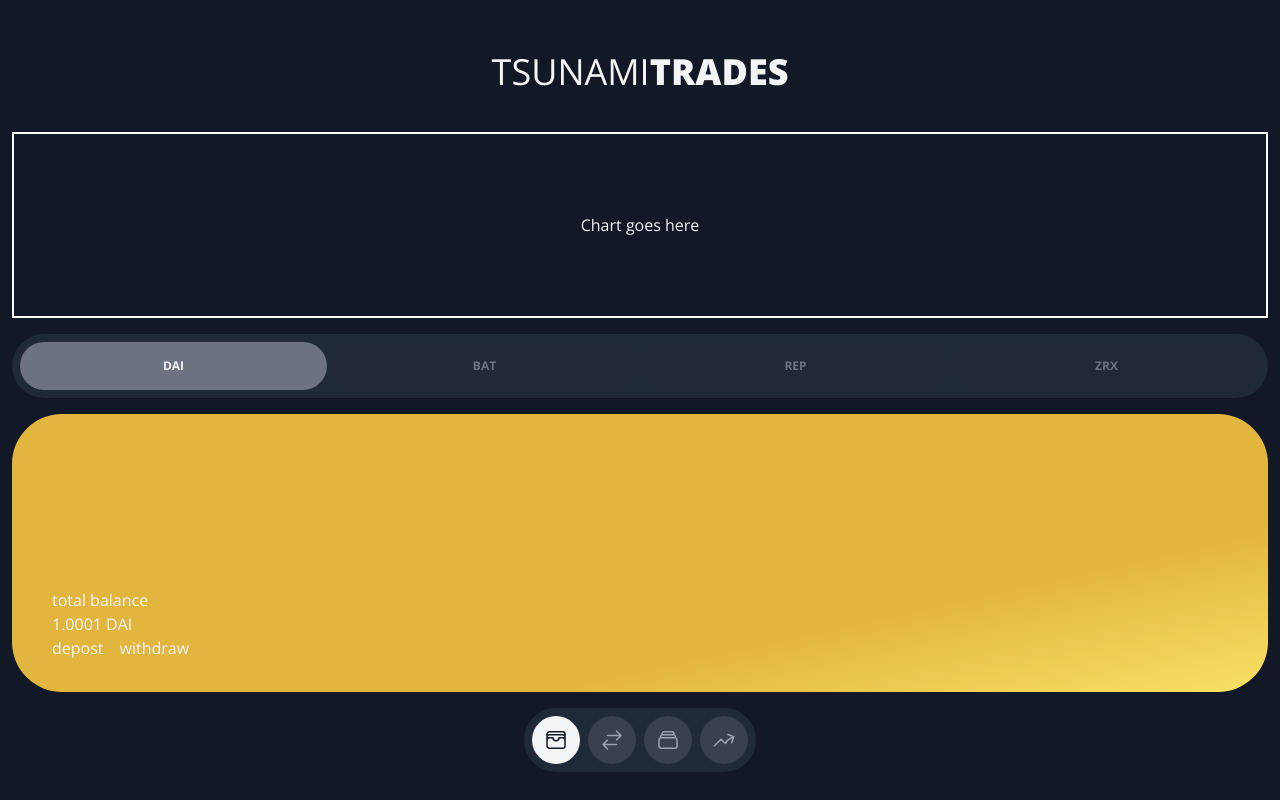
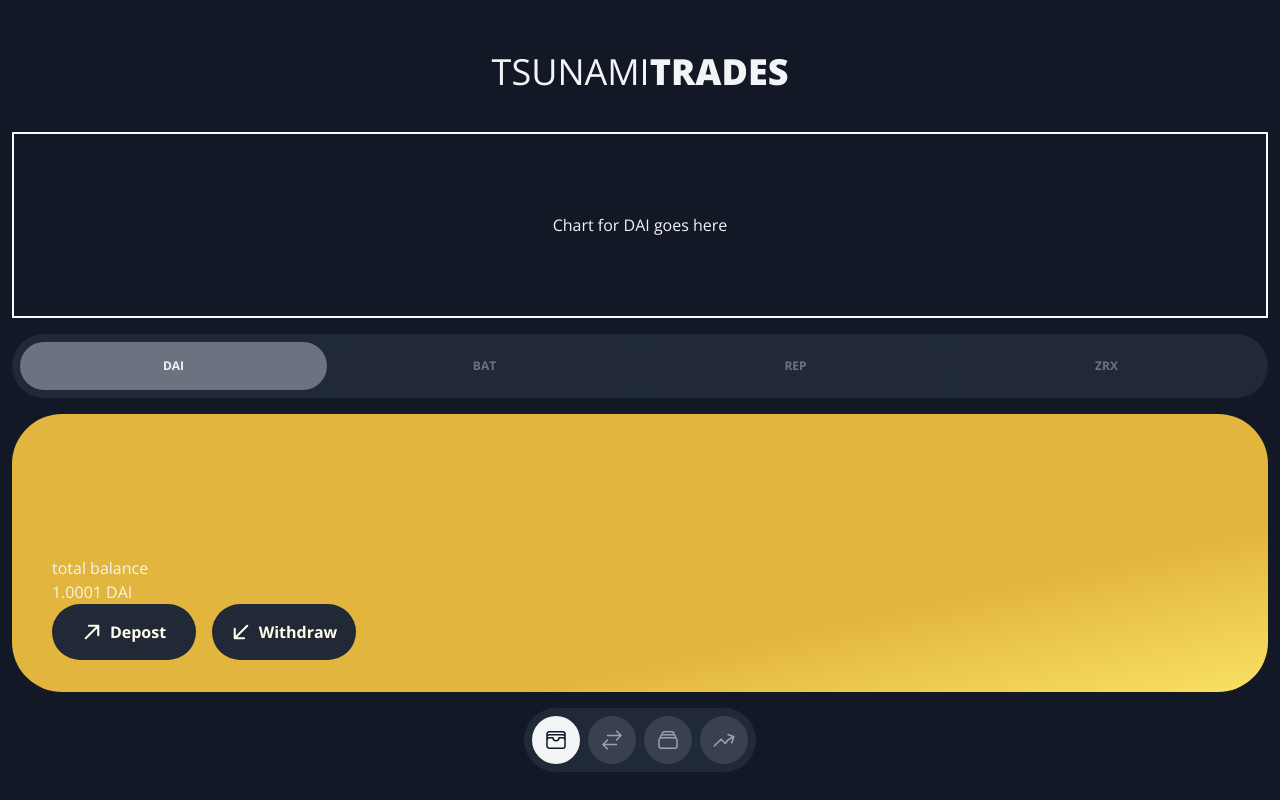
Before and after one commit to jacobvanschenck/Dex, a React (Vite) app in the folder client/: page / in a window 1280 px wide. Built offline with nearby package versions, Linux system fonts and the light colour scheme.

Commit message:
primary buttons

```diff
--- a/client/src/AppLayout.tsx
+++ b/client/src/AppLayout.tsx
@@ -1,17 +1,22 @@
+import { useState } from 'react';
 import TokenPillsContainer from './components/TokenPillsContainer';
 import MobileNav from './components/nav/MobileNav';
-import WalletCard from './components/wallet/WalletCard';
+import { CARDS, CardType, TOKENS, TokenType } from './types';
+import CardContainer from './components/cards/CardContainer';
 
 export default function AppLayout() {
+  const [currentCard, setCurrentCard] = useState<CardType>(CARDS[0]);
+  const [selectedToken, setSelectedToken] = useState<TokenType>(TOKENS[0]);
+
   return (
     <div className="flex flex-col gap-4 items-center py-7 px-3 h-screen font-sans text-neutral-100 bg-neutral-900">
       <div className="py-6 text-4xl font-light uppercase">
         Tsunami<span className="font-extrabold">Trades</span>
       </div>
-      <div className="flex justify-center items-center w-full h-1/4 border-2 bg border-neutral-50">Chart goes here</div>
-      <TokenPillsContainer />
-      <WalletCard />
-      <MobileNav />
+      <div className="flex justify-center items-center w-full h-1/4 border-2 bg border-neutral-50">{`Chart for ${selectedToken} goes here`}</div>
+      <TokenPillsContainer selectedToken={selectedToken} setSelectedToken={setSelectedToken} />
+      <CardContainer card={currentCard} />
+      <MobileNav currentCard={currentCard} setCurrentCard={setCurrentCard} />
     </div>
   );
 }
--- a/client/src/components/TokenButton.tsx
+++ b/client/src/components/TokenButton.tsx
@@ -1,9 +1,10 @@
 import { Dispatch, SetStateAction } from 'react';
+import { TokenType } from '../types';
 
 type TokenButtonProps = {
-  token: string;
+  token: TokenType;
   isSelected: boolean;
-  setSelectedToken: Dispatch<SetStateAction<string>>;
+  setSelectedToken: Dispatch<SetStateAction<TokenType>>;
 };
 
 export default function TokenButton({ token, isSelected, setSelectedToken }: TokenButtonProps) {
--- a/client/src/components/TokenPillsContainer.tsx
+++ b/client/src/components/TokenPillsContainer.tsx
@@ -1,13 +1,16 @@
-import { useState } from 'react';
+import { Dispatch, SetStateAction } from 'react';
 import TokenButton from './TokenButton';
+import { TOKENS, TokenType } from '../types';
 
-export default function TokenPillsContainer() {
-  const tokens = ['DAI', 'BAT', 'REP', 'ZRX'];
-  const [selectedToken, setSelectedToken] = useState(tokens[0]);
+type TokenPillsContainerProps = {
+  selectedToken: TokenType;
+  setSelectedToken: Dispatch<SetStateAction<TokenType>>;
+};
 
+export default function TokenPillsContainer({ selectedToken, setSelectedToken }: TokenPillsContainerProps) {
   return (
     <div className="flex gap-1 p-2 w-full bg-gray-800 rounded-[50px]">
-      {tokens.map((t, i) => (
+      {TOKENS.map((t, i) => (
         <TokenButton key={i} token={t} isSelected={selectedToken === t} setSelectedToken={setSelectedToken} />
       ))}
     </div>
--- /dev/null
+++ b/client/src/components/cards/CardContainer.tsx
@@ -0,0 +1,29 @@
+import { CardType } from '../../types';
+import OrderCard from './OrderCard';
+import PriceCard from './PriceCard';
+import TradeCard from './TradeCard';
+import WalletCard from './WalletCard';
+
+type CardContainerProps = {
+  card: CardType;
+};
+
+export default function CardContainer({ card }: CardContainerProps) {
+  const renderCard = (card: CardType) => {
+    switch (card) {
+      case 'WALLET':
+        return <WalletCard />;
+      case 'TRADE':
+        return <TradeCard />;
+      case 'ORDER':
+        return <OrderCard />;
+      case 'PRICE':
+        return <PriceCard />;
+    }
+  };
+  return (
+    <div className="flex flex-1 py-8 px-10 w-full bg-gradient-to-br rounded-[50px] from-primary-500 from-70% to-primary-300">
+      {renderCard(card)}
+    </div>
+  );
+}
--- /dev/null
+++ b/client/src/components/cards/OrderCard.tsx
@@ -0,0 +1,12 @@
+export default function OrderCard() {
+  return (
+    <div className="flex flex-col justify-end items-start">
+      <p>OrderCard</p>
+      <p>total balance</p>
+      <p>1.0001 DAI</p>
+      <div className="flex gap-4">
+        <button>depost</button> <button>withdraw</button>
+      </div>
+    </div>
+  );
+}
--- /dev/null
+++ b/client/src/components/cards/PriceCard.tsx
@@ -0,0 +1,12 @@
+export default function PriceCard() {
+  return (
+    <div className="flex flex-col justify-end items-start">
+      <p>PriceCard</p>
+      <p>total balance</p>
+      <p>1.0001 DAI</p>
+      <div className="flex gap-4">
+        <button>depost</button> <button>withdraw</button>
+      </div>
+    </div>
+  );
+}
--- /dev/null
+++ b/client/src/components/cards/TradeCard.tsx
@@ -0,0 +1,12 @@
+export default function TradeCard() {
+  return (
+    <div className="flex flex-col justify-end items-start">
+      <p>TradeCard</p>
+      <p>total balance</p>
+      <p>1.0001 DAI</p>
+      <div className="flex gap-4">
+        <button>depost</button> <button>withdraw</button>
+      </div>
+    </div>
+  );
+}
--- /dev/null
+++ b/client/src/components/cards/WalletCard.tsx
@@ -0,0 +1,38 @@
+import { PrimaryButton } from '../shared/PrimaryButton';
+
+export default function WalletCard() {
+  return (
+    <div className="flex flex-col justify-end items-start">
+      <p>total balance</p>
+      <p>1.0001 DAI</p>
+      <div className="flex gap-4">
+        <PrimaryButton>
+          <svg
+            xmlns="http://www.w3.org/2000/svg"
+            fill="none"
+            viewBox="0 0 24 24"
+            strokeWidth={2.5}
+            stroke="currentColor"
+            className="w-5 h-5"
+          >
+            <path strokeLinecap="round" strokeLinejoin="round" d="M4.5 19.5l15-15m0 0H8.25m11.25 0v11.25" />
+          </svg>
+          Depost
+        </PrimaryButton>
+        <PrimaryButton>
+          <svg
+            xmlns="http://www.w3.org/2000/svg"
+            fill="none"
+            viewBox="0 0 24 24"
+            strokeWidth={2.5}
+            stroke="currentColor"
+            className="w-5 h-5"
+          >
+            <path strokeLinecap="round" strokeLinejoin="round" d="M19.5 4.5l-15 15m0 0h11.25m-11.25 0V8.25" />
+          </svg>
+          Withdraw
+        </PrimaryButton>
+      </div>
+    </div>
+  );
+}
--- a/client/src/components/nav/MobileNav.tsx
+++ b/client/src/components/nav/MobileNav.tsx
@@ -1,13 +1,16 @@
-import { useState } from 'react';
+import { Dispatch, SetStateAction } from 'react';
 import NavButton from './NavButton';
+import { CardType, ORDER, PRICE, TRADE, WALLET } from '../../types';
 
-export default function MobileNav() {
-  const cards = ['wallet', 'swap', 'orders', 'trades'];
-  const [selectedCard, setSelectedCard] = useState(cards[0]);
+type MobileNavProps = {
+  currentCard: CardType;
+  setCurrentCard: Dispatch<SetStateAction<CardType>>;
+};
 
+export default function MobileNav({ currentCard, setCurrentCard }: MobileNavProps) {
   return (
     <div className="flex gap-2 p-2 bg-gray-800 rounded-[50px]">
-      <NavButton isSelected={selectedCard === 'wallet'} onClick={() => setSelectedCard('wallet')}>
+      <NavButton isSelected={currentCard === WALLET} onClick={() => setCurrentCard(WALLET)}>
         <svg xmlns="http://www.w3.org/2000/svg" fill="none" viewBox="0 0 24 24" strokeWidth={1.5} className="w-6 h-6">
           <path
             strokeLinecap="round"
@@ -16,7 +19,7 @@ export default function MobileNav() {
           />
         </svg>
       </NavButton>
-      <NavButton isSelected={selectedCard === 'swap'} onClick={() => setSelectedCard('swap')}>
+      <NavButton isSelected={currentCard === TRADE} onClick={() => setCurrentCard(TRADE)}>
         <svg xmlns="http://www.w3.org/2000/svg" fill="none" viewBox="0 0 24 24" strokeWidth={1.5} className="w-6 h-6">
           <path
             strokeLinecap="round"
@@ -25,7 +28,7 @@ export default function MobileNav() {
           />
         </svg>
       </NavButton>
-      <NavButton isSelected={selectedCard === 'orders'} onClick={() => setSelectedCard('orders')}>
+      <NavButton isSelected={currentCard === ORDER} onClick={() => setCurrentCard(ORDER)}>
         <svg xmlns="http://www.w3.org/2000/svg" fill="none" viewBox="0 0 24 24" strokeWidth={1.5} className="w-6 h-6">
           <path
             strokeLinecap="round"
@@ -34,7 +37,7 @@ export default function MobileNav() {
           />
         </svg>
       </NavButton>
-      <NavButton isSelected={selectedCard === 'trades'} onClick={() => setSelectedCard('trades')}>
+      <NavButton isSelected={currentCard === PRICE} onClick={() => setCurrentCard(PRICE)}>
         <svg xmlns="http://www.w3.org/2000/svg" fill="none" viewBox="0 0 24 24" strokeWidth={1.5} className="w-6 h-6">
           <path
             strokeLinecap="round"
--- a/client/src/components/shared/PrimaryButton.tsx
+++ b/client/src/components/shared/PrimaryButton.tsx
@@ -1,33 +1,27 @@
-import { ReactNode, useState } from 'react'
-import { PulseLoader } from 'react-spinners'
+import { ReactNode, useState } from 'react';
+import { PulseLoader } from 'react-spinners';
 
 type PrimaryButtonProps = {
-    children: ReactNode
-    disabled?: boolean
-    action?: () => Promise<void>
-}
-export function PrimaryButton({
-    action,
-    disabled,
-    children,
-}: PrimaryButtonProps) {
-    const [loading, setLoading] = useState(false)
-    return loading ? (
-        <div className="flex w-full justify-center items-center">
-            <PulseLoader size="10px" color="lightgray" />
-        </div>
-    ) : (
+  children: ReactNode;
+  disabled?: boolean;
+  asyncAction?: () => Promise<void>;
+  action?: () => void;
+};
+export function PrimaryButton({ action = undefined, asyncAction = undefined, disabled, children }: PrimaryButtonProps) {
+  const [loading, setLoading] = useState(false);
+  return (
     <button
-            className="flex items-center justify-center rounded-md px-4 py-1 bg-cyan-500 text-slate-50 disabled:bg-slate-200"
+      className="flex gap-2 justify-center items-center py-4 w-36 font-bold bg-neutral-800 rounded-[50px] text-primary-50 disabled:bg-slate-200"
       disabled={loading || disabled}
       onClick={async () => {
-                if (!action) return
-                setLoading(true)
-                await action()
-                setLoading(false)
+        if (!action && !asyncAction) return;
+        setLoading(true);
+        asyncAction && (await asyncAction());
+        action && action();
+        setLoading(false);
       }}
     >
-            {children}
+      {loading ? <PulseLoader size="10px" color="lightgray" /> : children}
     </button>
-    )
+  );
 }
--- a/client/src/components/wallet/WalletCard.tsx
+++ /dev/null
@@ -1,11 +0,0 @@
-export default function WalletCard() {
-  return (
-    <div className="flex flex-col flex-1 justify-end items-start py-8 px-10 w-full bg-gradient-to-br rounded-[50px] from-primary-500 from-70% to-primary-300">
-      <p>total balance</p>
-      <p>1.0001 DAI</p>
-      <div className="flex gap-4">
-        <button>depost</button> <button>withdraw</button>
-      </div>
-    </div>
-  );
-}
--- /dev/null
+++ b/client/src/types.ts
@@ -0,0 +1,15 @@
+export const WALLET = 'WALLET';
+export const TRADE = 'TRADE';
+export const ORDER = 'ORDER';
+export const PRICE = 'PRICE';
+
+export type CardType = typeof WALLET | typeof TRADE | typeof ORDER | typeof PRICE;
+export const CARDS = [WALLET, TRADE, ORDER, PRICE] as const;
+
+export const DAI = 'DAI';
+export const BAT = 'BAT';
+export const REP = 'REP';
+export const ZRX = 'ZRX';
+
+export type TokenType = typeof DAI | typeof BAT | typeof REP | typeof ZRX;
+export const TOKENS = [DAI, BAT, REP, ZRX] as const;
```
Lines whose indentation alone changed are shown as unchanged.
